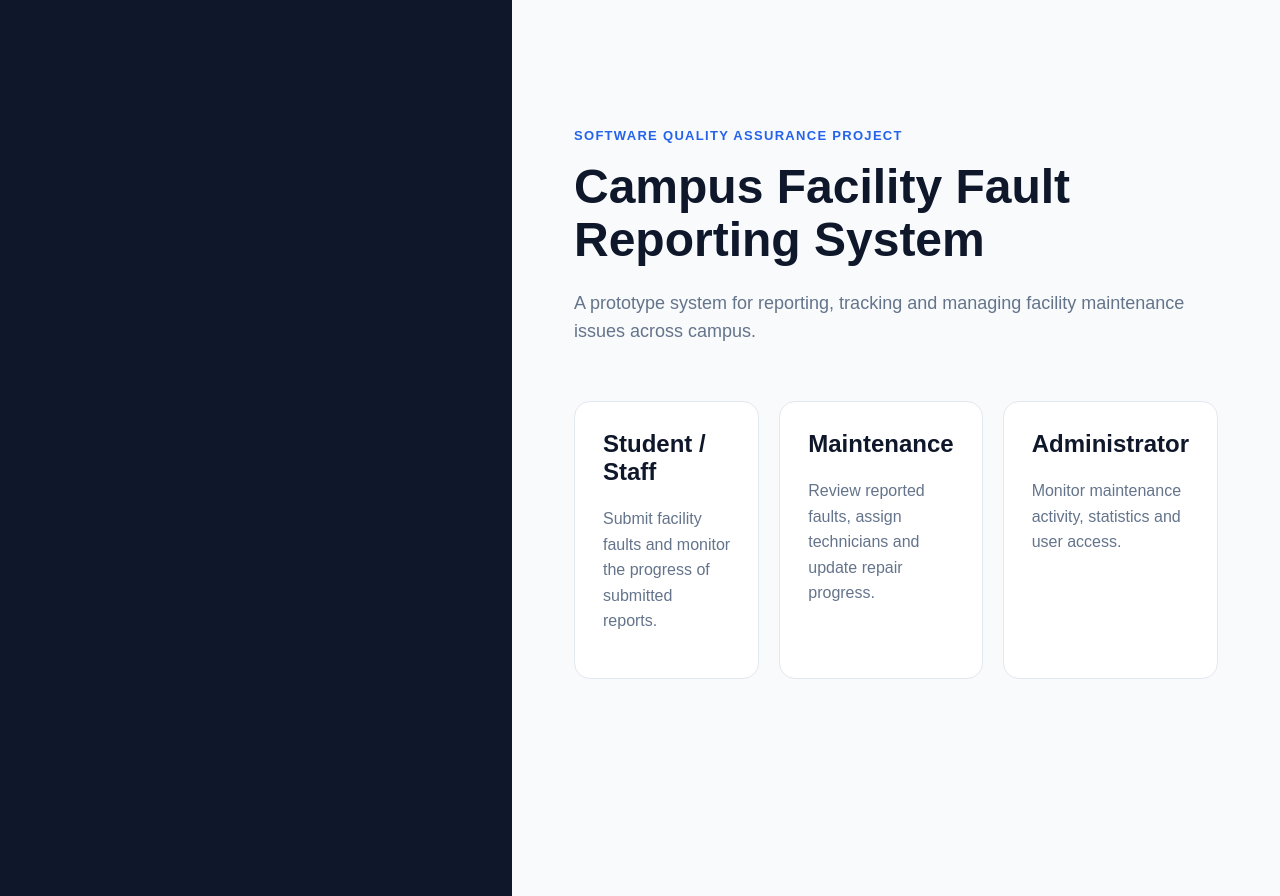
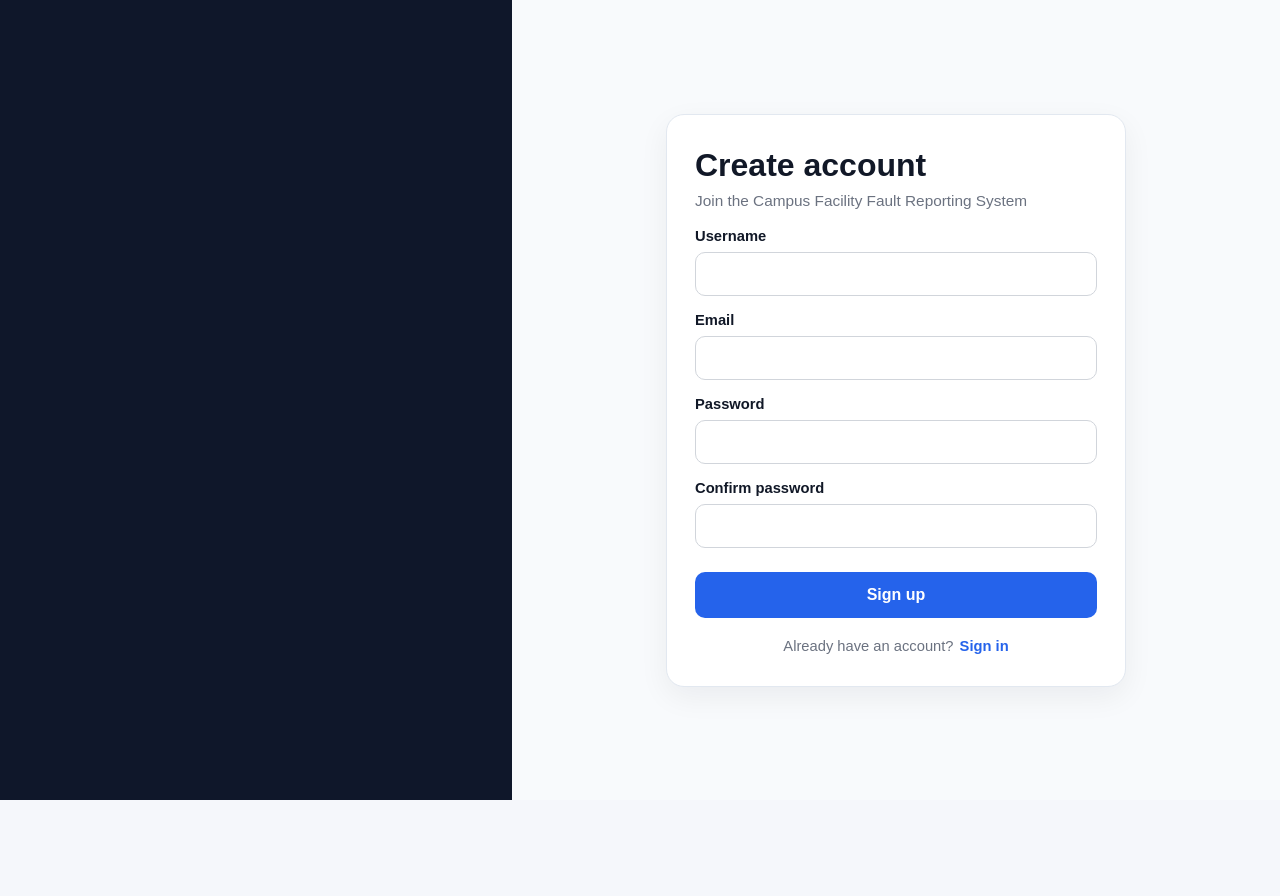
Before and after one commit to haozhehe/CFFR-MT, a Next.js app: page /login/signup in a window 1280 px wide. After the commit the page ends 800 px from the top, so only its background shows below. Built offline with nearby package versions, Linux system fonts and the light colour scheme.

Commit message:
Signup Page
Signup Page completed, still need to add locks to other pages so the user can't change the url in order to bypass the login

```diff
--- /dev/null
+++ b/app/api/signup/route.js
@@ -0,0 +1,41 @@
+import db, { insertUser } from '../../database/database';
+
+export async function POST(request) {
+  try {
+    const { username = '', email = '', password = '' } = await request.json();
+
+    if (!username || !email || !password) {
+      return Response.json(
+        { error: 'Please complete all fields.' },
+        { status: 400 }
+      );
+    }
+
+    const existingUser = db
+      .prepare(
+        `SELECT id FROM users WHERE username = ? OR email = ?`
+      )
+      .get(username.trim(), email.trim().toLowerCase());
+
+    if (existingUser) {
+      return Response.json(
+        { error: 'An account with that username or email already exists.' },
+        { status: 409 }
+      );
+    }
+
+    insertUser({
+      username: username.trim(),
+      email: email.trim().toLowerCase(),
+      password,
+      role: 'student',
+    });
+
+    return Response.json({ success: true });
+  } catch (error) {
+    return Response.json(
+      { error: 'Unable to create your account.' },
+      { status: 500 }
+    );
+  }
+}
--- a/app/globals.css
+++ b/app/globals.css
@@ -157,6 +157,29 @@ body {
   border-color: #2563eb;
 }
 
+.login-actions {
+  display: flex;
+  align-items: center;
+  justify-content: center;
+  gap: 6px;
+  margin-top: 4px;
+  font-size: 0.92rem;
+  color: #4b5563;
+}
+
+.login-helper-text {
+  color: #6b7280;
+}
+
+.login-link {
+  color: #2563eb;
+  font-weight: 700;
+}
+
+.login-link:hover {
+  text-decoration: underline;
+}
+
 .login-button {
   margin-top: 8px;
   border: none;
--- a/app/login/signup/page.js
+++ b/app/login/signup/page.js
@@ -1,44 +1,119 @@
-export default function Home() {
+'use client';
+
+import { useState } from 'react';
+import { useRouter } from 'next/navigation';
+import Link from 'next/link';
+
+export default function SignupPage() {
+  const router = useRouter();
+  const [error, setError] = useState('');
+  const [formData, setFormData] = useState({
+    username: '',
+    email: '',
+    password: '',
+    confirmPassword: '',
+  });
+
+  const handleChange = (event) => {
+    const { name, value } = event.target;
+    setFormData((prev) => ({ ...prev, [name]: value }));
+  };
+
+  const handleSubmit = async (event) => {
+    event.preventDefault();
+
+    if (!formData.username || !formData.email || !formData.password) {
+      setError('Please complete all fields.');
+      return;
+    }
+
+    if (formData.password !== formData.confirmPassword) {
+      setError('Passwords do not match.');
+      return;
+    }
+
+    const response = await fetch('/api/signup', {
+      method: 'POST',
+      headers: {
+        'Content-Type': 'application/json',
+      },
+      body: JSON.stringify({
+        username: formData.username,
+        email: formData.email,
+        password: formData.password,
+      }),
+    });
+
+    const result = await response.json();
+
+    if (!response.ok || result.error) {
+      setError(result.error || 'Unable to create your account.');
+      return;
+    }
+
+    setError('');
+    router.push('/login/login');
+  };
+
   return (
-    <main className="landing-page">
-      <section className="hero">
-        <div className="project-label">
-          SOFTWARE QUALITY ASSURANCE PROJECT
+    <div className="login-panel">
+      <div className="login-title">Create account</div>
+      <p className="login-subtitle">Join the Campus Facility Fault Reporting System</p>
+
+      <form className="login-form" onSubmit={handleSubmit}>
+        <label>
+          <span className="field-label">Username</span>
+          <input
+            type="text"
+            name="username"
+            value={formData.username}
+            onChange={handleChange}
+          />
+        </label>
+
+        <label>
+          <span className="field-label">Email</span>
+          <input
+            type="email"
+            name="email"
+            value={formData.email}
+            onChange={handleChange}
+          />
+        </label>
+
+        <label>
+          <span className="field-label">Password</span>
+          <input
+            type="password"
+            name="password"
+            value={formData.password}
+            onChange={handleChange}
+          />
+        </label>
+
+        <label>
+          <span className="field-label">Confirm password</span>
+          <input
+            type="password"
+            name="confirmPassword"
+            value={formData.confirmPassword}
+            onChange={handleChange}
+          />
+        </label>
+
+        {error && <p className="login-error">{error}</p>}
+
+        <button type="submit" className="login-button">
+          Sign up
+        </button>
+
+        <div className="login-actions">
+          <span className="login-helper-text">Already have an account?</span>
+          <Link href="/login/login" className="login-link">
+            Sign in
+          </Link>
         </div>
-
-        <h1>Campus Facility Fault Reporting System</h1>
-
-        <p>
-          A prototype system for reporting, tracking and managing facility
-          maintenance issues across campus.
-        </p>
-
-        <div className="role-grid">
-          <div className="role-card">
-            <h2>Student / Staff</h2>
-            <p>
-              Submit facility faults and monitor the progress of submitted
-              reports.
-            </p>
-          </div>
-
-          <div className="role-card">
-            <h2>Maintenance</h2>
-            <p>
-              Review reported faults, assign technicians and update repair
-              progress.
-            </p>
-          </div>
-
-          <div className="role-card">
-            <h2>Administrator</h2>
-            <p>
-              Monitor maintenance activity, statistics and user access.
-            </p>
-          </div>
-        </div>
-
-      </section>
-    </main>
+      </form>
+    </div>
   );
 }
```
Also changed, not shown: app/login/login/page.js (+8 -0 lines), 1 other file (tests, documents, lock files or other folders).
